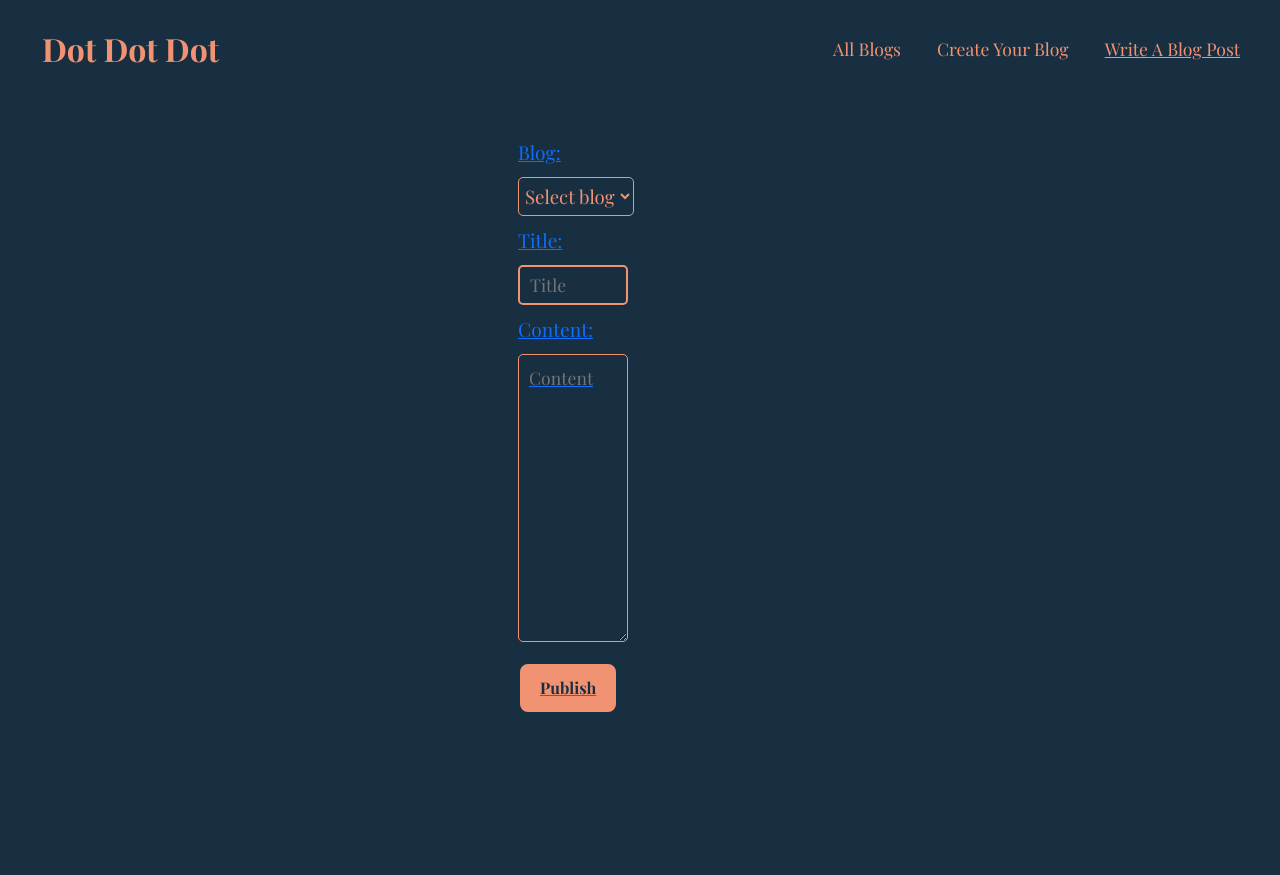
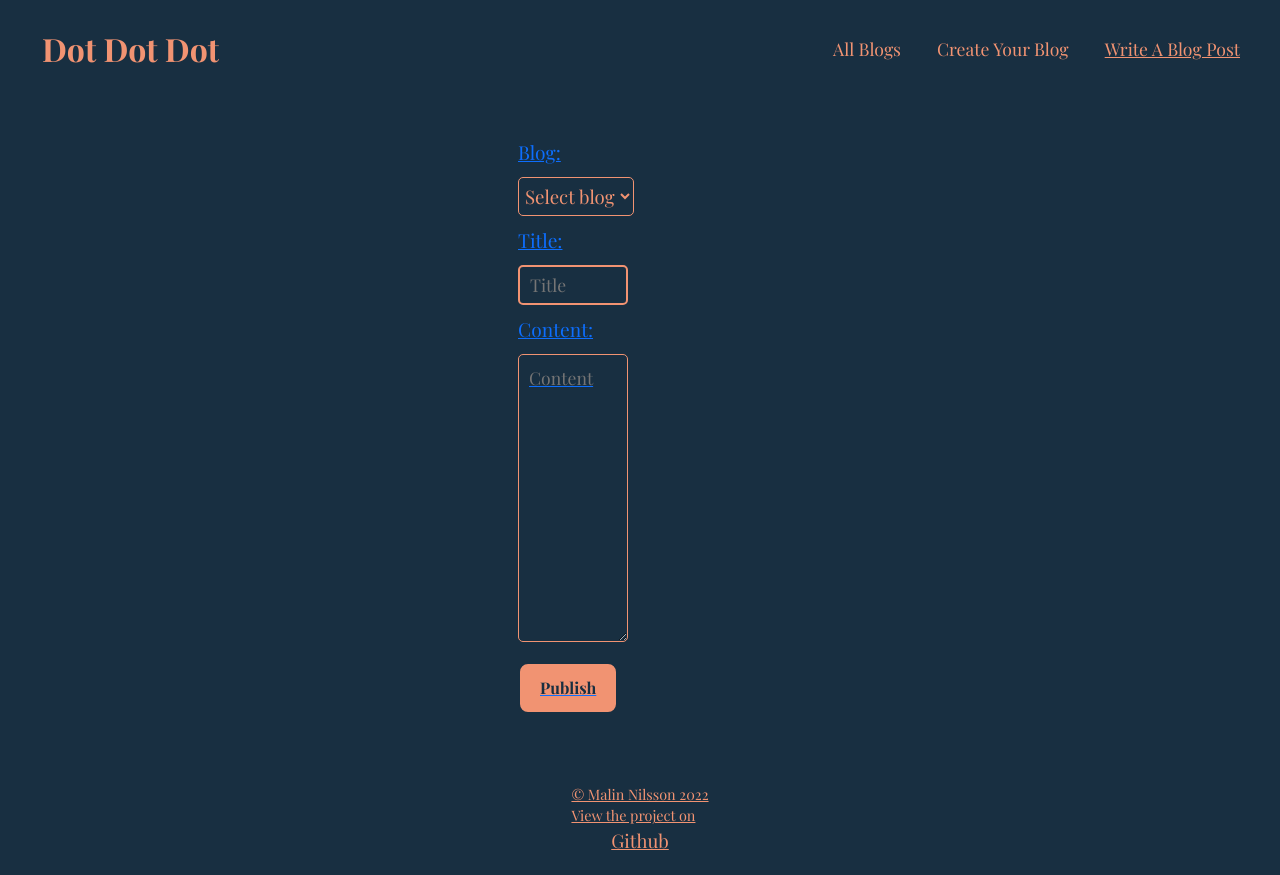
Before and after one commit to malin-nilsson/TypeScript-Blog, a website built with Parcel: page src/pages/newpost.html in a window 1280 px wide. Before the commit the page ends 800 px from the top, so only its background shows below. Built offline with nearby package versions, Linux system fonts and the light colour scheme; a web font is replaced by a local one.

Commit message:
Updates to footer

```diff
--- a/src/pages/newpost.html
+++ b/src/pages/newpost.html
@@ -79,6 +79,12 @@
         </div>
     </main>
 
+    <footer>
+        <span>© Malin Nilsson 2022</span>
+       <span>View the project on <a href="https://github.com/malin-nilsson/BlogCMS">Github</a></span>
+   </footer>
+
+
     <script src="https://cdn.jsdelivr.net/npm/bootstrap@5.1.3/dist/js/bootstrap.bundle.min.js"
         integrity="sha384-ka7Sk0Gln4gmtz2MlQnikT1wXgYsOg+OMhuP+IlRH9sENBO0LRn5q+8nbTov4+1p" crossorigin="anonymous">
     </script>
--- /dev/null
+++ b/src/scss/elements/footer.scss
@@ -0,0 +1,22 @@
+footer {
+    display: flex;
+    flex-direction: column;
+    justify-content: center;
+    align-items: center;
+    padding: 20px 0px;
+
+    span {
+        padding: 0px;
+        margin: 0;
+        font-size: 0.9rem;
+        display: block;
+    }
+
+    a {
+        color: #F19372;
+
+        &:hover {
+            color: #F19372;
+        }
+    }
+}
--- a/src/scss/main.scss
+++ b/src/scss/main.scss
@@ -3,6 +3,7 @@
 @use 'elements/blogs';
 @use 'elements/blogpost-form';
 @use 'elements/modal';
+@use 'elements/footer';
 @use 'mixins';
 
 * {
```
Also changed, not shown: src/index.html (+5 -0 lines), src/pages/blog.html (+5 -0 lines), src/pages/blogs.html (+4 -1 lines).
